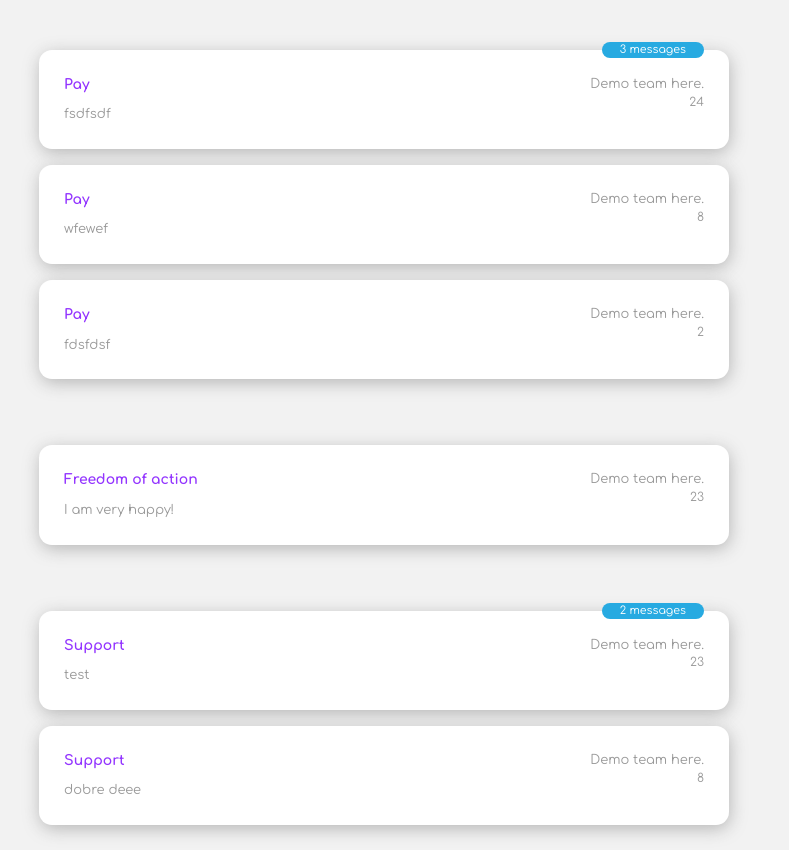
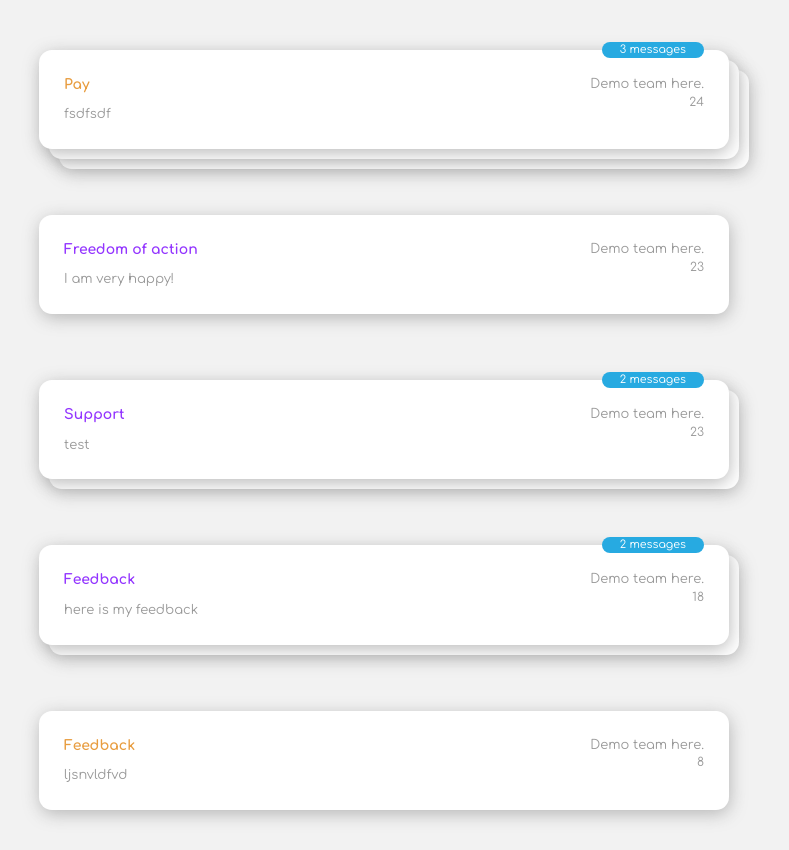
Before and after one commit to turbalan/threads, a React (Vite) app: page / in a window 1280 px wide. Shown: the whole page, without its empty margins (256-1045 px from the left). Built offline with nearby package versions, Linux system fonts and the light colour scheme.

Commit message:
Threads and message ratings; Threads expanding/collapsing

```diff
--- a/src/Message.jsx
+++ b/src/Message.jsx
@@ -2,7 +2,12 @@ import React from "react";
 
 const Message = props => {
   return (
-    <div className="message">
+    <div
+      className={`message ${
+        props.score > 5 ? `message--highRating` : `message--lowRating`
+      }
+          `}
+    >
       <div className="message-info">
         <h1 className="message-subject">{props.subject}</h1>
         <h2 className="message-description">{props.question}</h2>
--- a/src/Thread.jsx
+++ b/src/Thread.jsx
@@ -1,10 +1,41 @@
-import React from "react";
+import React, { useState } from "react";
 import Message from "./Message";
 
 const Thread = props => {
+  const [collapsed, updateCollapsed] = useState(1);
   const thread = props.thread;
+  const threadRating = getRanking(thread);
+
+  function getRanking(array) {
+    var sum,
+      avg = 0;
+    if (array.length) {
+      sum = array.reduce(function(a, b) {
+        return a + b;
+      });
+    }
+    avg = sum / array.length;
+    return avg;
+  }
+
+  function handleClick() {
+    if (collapsed != 1) {
+      return;
+    } else {
+      updateCollapsed(0);
+    }
+  }
+
   return (
-    <section className="thread thread--highRating">
+    <section
+      className={`
+    thread
+    ${collapsed != 1 ? `thread--expanded` : `thread--collapsed`}
+    ${threadRating > 5 ? `thread--highRating` : `thread--lowRating`}
+    `}
+      onClick={handleClick}
+      data-count={thread.length}
+    >
       {thread.map(message => {
         return (
           <Message
@@ -14,6 +45,7 @@ const Thread = props => {
             team={message.team}
             date={new Date(message.created_at).getDate().toString()}
             key={message.id}
+            score={message.score}
           />
         );
       })}
--- a/src/styles/_component.thread.scss
+++ b/src/styles/_component.thread.scss
@@ -1,12 +1,15 @@
 .thread {
   padding: 25px 0;
   position: relative;
+  @include lowRating;
+  @include highRating;
 
   & + & {
     margin-top: 16px;
   }
 
   &--collapsed {
+    &:not([data-count="1"]) {
       &::before,
       &::after {
         content: "";
@@ -33,6 +36,7 @@
           display: none;
         }
       }
+    }
     .message {
       z-index: 100;
       position: relative;
@@ -42,11 +46,10 @@
     }
   }
 
-  &--highRating {
-    @include highRating;
+  &--expanded {
+    .thread-count {
+      display: none;
     }
-  &--lowRating {
-    @include lowRating;
   }
 }
 
```
Lines whose indentation alone changed are shown as unchanged.
